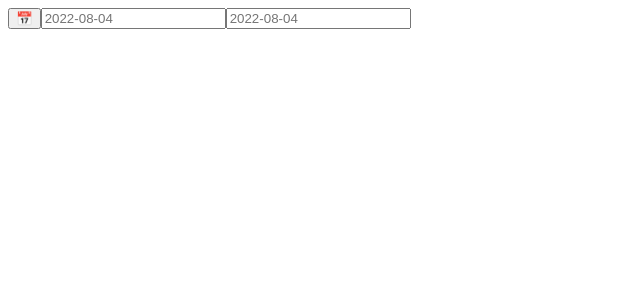
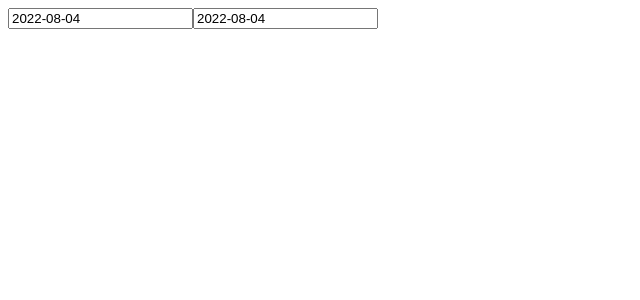
Before and after one commit to fredkeemhaus/fredkeemhaus-react-library, a React (Create React App) app: page / in a window 1280 px wide. Shown: the top 300 px of the page, without its empty margins (0-640 px from the left). Built offline with nearby package versions, Linux system fonts and the light colour scheme.

Commit message:
change: change package

```diff
--- a/package.json
+++ b/package.json
@@ -1,6 +1,6 @@
 {
   "name": "fredkeemhaus-react-library",
-  "version": "0.1.3",
+  "version": "0.1.4",
   "private": false,
   "peerDependencies": {
     "react": "^18.2.0",
@@ -12,9 +12,7 @@
     "@testing-library/react": "^13.3.0",
     "@testing-library/user-event": "^13.5.0",
     "date-fns": "^2.29.1",
-    "fredkeemhaus-react-library": "^0.1.3",
     "react-datepicker": "^4.8.0",
-    "react-day-picker": "^8.0.7",
     "web-vitals": "^2.1.4"
   },
   "scripts": {
--- a/src/App.js
+++ b/src/App.js
@@ -3,12 +3,25 @@ import Calendar from "./components/Calendar";
 // import { Calendar } from "fredkeemhaus-react-library";
 
 function App() {
-  // const [range, setRange] = React.useState();
+  const [startDate, setStartDate] = React.useState(new Date());
+  const [endDate, setEndDate] = React.useState();
+
+  const onChangeStartDate = (date) => setStartDate(date);
+  const onChangeEndDate = React.useCallback((date) => setEndDate(date), []);
+
+  React.useEffect(() => {
+    onChangeEndDate(startDate);
+  }, [onChangeEndDate, startDate]);
 
   return (
     <div>
-      <Calendar />
-      {/* <Calendar selected={range} onSelect={setRange} mode={"range"} /> */}
+      <Calendar
+        startDate={startDate}
+        endDate={endDate}
+        onChangeEndDate={onChangeEndDate}
+        onChangeStartDate={onChangeStartDate}
+        minDate={startDate}
+      />
     </div>
   );
 }
--- a/src/components/Calendar.jsx
+++ b/src/components/Calendar.jsx
@@ -1,126 +1,45 @@
 import React from "react";
-import { DayPicker } from "react-day-picker";
-import { format, isAfter, isBefore, isValid, parse } from "date-fns";
+import DatePicker from "react-datepicker";
+
+import "react-datepicker/dist/react-datepicker.css";
 import ko from "date-fns/locale/ko";
-import "react-day-picker/dist/style.css";
 
-const Calendar = ({ mode = "single", disabled = false }) =>
-  // selected, mode, onSelect, disabled = false
-  {
-    // const [selected, setSelected] = React.useState();
-    const [selectedRange, setSelectedRange] = React.useState();
-    const [fromValue, setFromValue] = React.useState("");
-    const [toValue, setToValue] = React.useState("");
-
-    const [inputValue, setInputValue] = React.useState("");
-    const [isPopperOpen, setIsPopperOpen] = React.useState(false);
-    // const [range, setRange] = React.useState();
-
-    const popperRef = React.useRef(null);
-    const buttonRef = React.useRef(null);
-
-    const [popperElement, setPopperElement] = React.useState(null);
-
-    const handleFromChange = (e) => {
-      setFromValue(e.target.value);
-      const date = parse(e.target.value, "y-MM-dd", new Date());
-      if (!isValid(date)) {
-        return setSelectedRange({ from: undefined, to: undefined });
-      }
-      if (selectedRange?.to && isAfter(date, selectedRange.to)) {
-        setSelectedRange({ from: selectedRange.to, to: date });
-      } else {
-        setSelectedRange({ from: date, to: selectedRange?.to });
-      }
-    };
-
-    const handleToChange = (e) => {
-      setToValue(e.target.value);
-      const date = parse(e.target.value, "y-MM-dd", new Date());
-
-      if (!isValid(date)) {
-        return setSelectedRange({ from: selectedRange?.from, to: undefined });
-      }
-      if (selectedRange?.from && isBefore(date, selectedRange.from)) {
-        setSelectedRange({ from: date, to: selectedRange.from });
-      } else {
-        setSelectedRange({ from: selectedRange?.from, to: date });
-      }
-    };
-
-    const handleButtonClick = () => {
-      setIsPopperOpen(!isPopperOpen);
-    };
-
-    const closePopper = () => {
-      setIsPopperOpen(false);
-      buttonRef?.current?.focus();
-    };
-
-    // const handleDaySelect = (date: Date) => {
-    //   setSelected(date);
-    //   if (date) {
-    //     setInputValue(format(date, "y-MM-dd"));
-    //     closePopper();
-    //   } else {
-    //     setInputValue("");
-    //   }
-    // };
-
-    const handleRangeSelect = (range) => {
-      setSelectedRange(range);
-      if (range?.from) {
-        setFromValue(format(range.from, "y-MM-dd"));
-      } else {
-        setFromValue("");
-      }
-      if (range?.to) {
-        setToValue(format(range.to, "y-MM-dd"));
-      } else {
-        setToValue("");
-      }
-    };
-
+const Calendar = ({
+  minDate = "",
+  startDate,
+  endDate,
+  onChangeStartDate,
+  onChangeEndDate,
+  showTimeSelect = false,
+  timeFormat = false,
+  timeIntervals = false,
+}) => {
   return (
-      <div>
-        <div ref={popperRef}>
-          <button
-            ref={buttonRef}
-            type="button"
-            className="pa2 bg-white button-reset ba"
-            aria-label="Pick a date"
-            onClick={handleButtonClick}
-          >
-            <span role="img" aria-label="calendar icon">
-              📅
-            </span>
-          </button>
-          <input
-            type="text"
-            placeholder={format(new Date(), "y-MM-dd")}
-            value={fromValue}
-            onChange={handleFromChange}
-            className="input-reset pa2 ma2 bg-white black ba"
+    <div style={{ display: "flex" }}>
+      <DatePicker
+        selected={startDate}
+        onChange={(date) => onChangeStartDate(date)}
+        minDate={minDate}
+        startDate={startDate}
+        dateFormat="yyyy-MM-dd"
+        withPortal
+        locale={ko}
+        showTimeSelect={showTimeSelect}
+        timeFormat={timeFormat}
+        timeIntervals={timeIntervals}
       />
-          <input
-            type="text"
-            placeholder={format(new Date(), "y-MM-dd")}
-            value={toValue}
-            onChange={handleToChange}
-            className="input-reset pa2 ma2 bg-white black ba"
-          />
-        </div>
-        {isPopperOpen && (
-          <DayPicker
-            selected={selectedRange}
-            mode={"range"}
+      {endDate && (
+        <DatePicker
+          selected={endDate}
+          onChange={(date) => onChangeEndDate(date)}
+          minDate={startDate}
+          endDate={endDate}
+          dateFormat="yyyy-MM-dd"
+          withPortal
           locale={ko}
-            onSelect={handleRangeSelect}
-            disabled={disabled}
         />
       )}
     </div>
   );
 };
-
 export default React.memo(Calendar);
```
Lines whose indentation alone changed are shown as unchanged.
